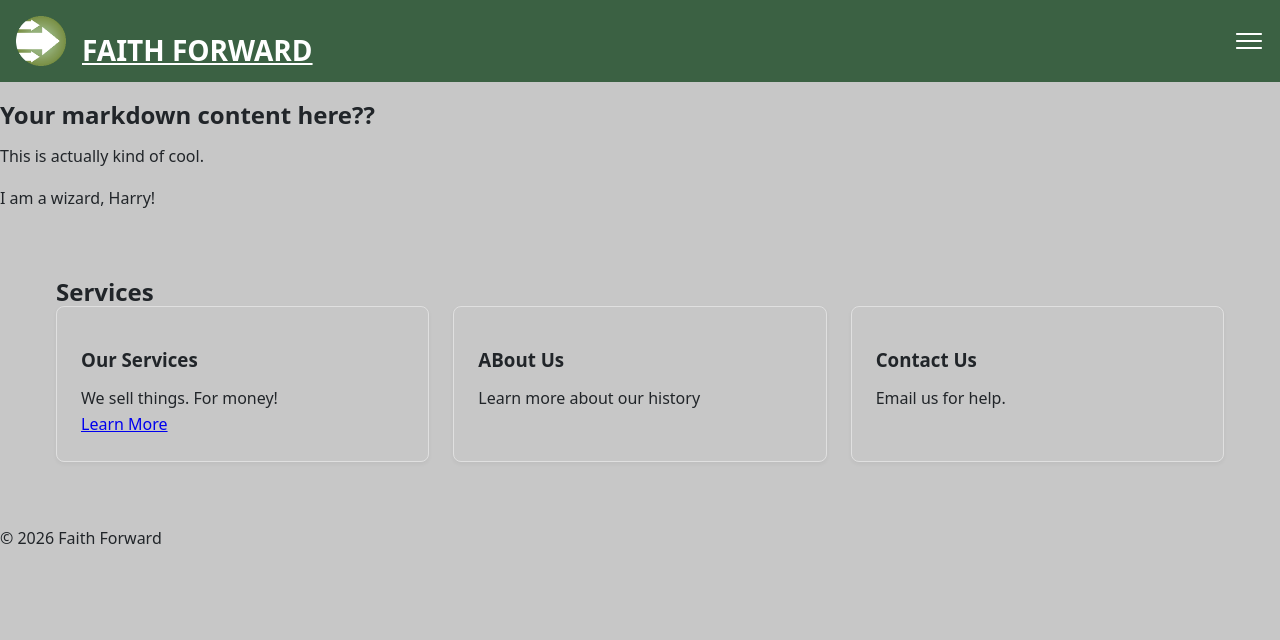
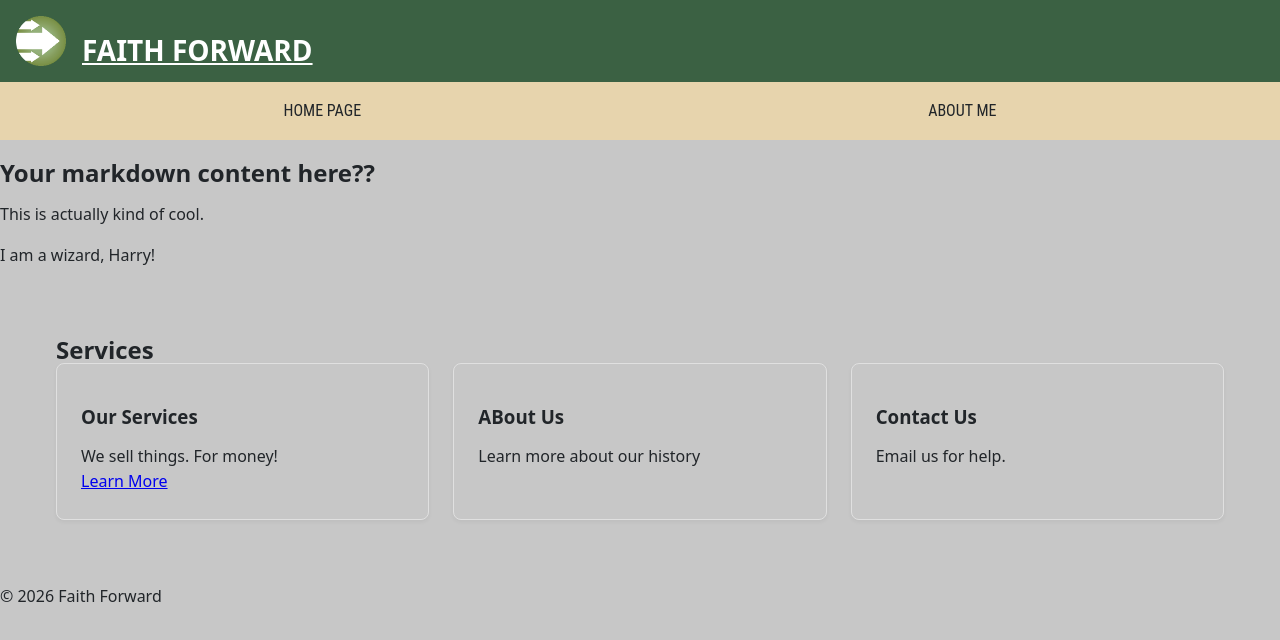
Before and after one commit to shermandy/test-site, an Eleventy site: page index.md in a window 1280 px wide. Built offline with nearby package versions, Linux system fonts and the light colour scheme; Eleventy itself is replaced by a stand-in of ours; files that its build step writes are made by us from their sources.

Commit message:
header mobile styles

```diff
--- a/css/components/header.css
+++ b/css/components/header.css
@@ -66,3 +66,31 @@ header nav ul a:hover::after {
   bottom: 0;
   left: 0;
 }
+
+@media screen and (min-width: 700px) {
+  #menu-open,
+  #menu-close {
+    display: none;
+  }
+  .header-main {
+    flex-wrap: nowrap;
+  }
+  header nav {
+    display: block;
+    padding: 0.5rem;
+  }
+  header nav:first-of-type {
+    padding-bottom: 0.5rem;
+  }
+  header nav ul {
+    display: flex;
+    justify-content: space-around;
+    gap: 1rem;
+  }
+  header nav ul li:last-of-type {
+    padding-bottom: 0;
+  }
+  header h2 {
+    display: none;
+  }
+}
```
